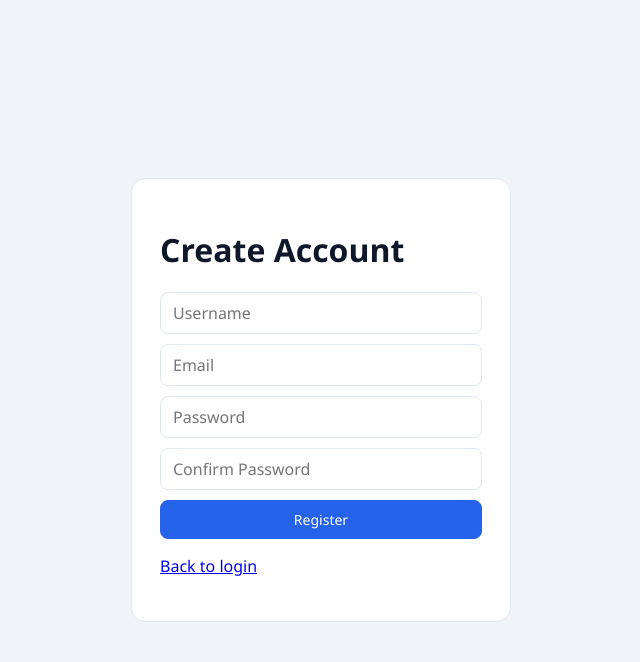
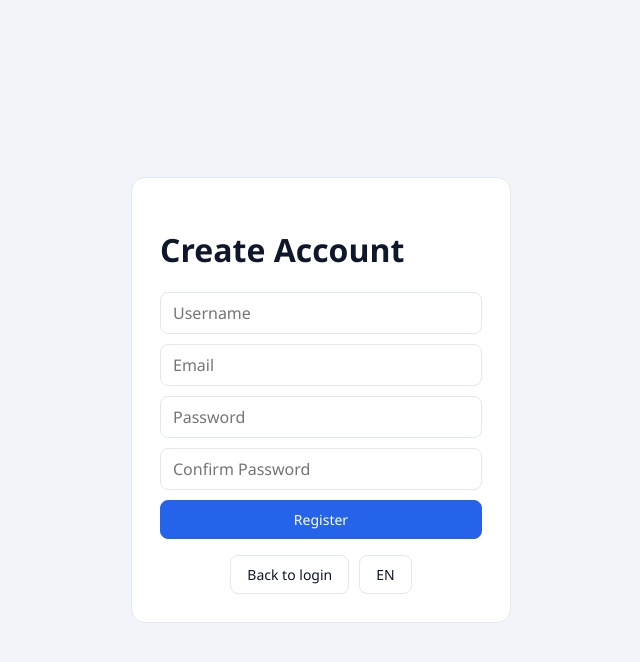
Before and after one commit to nshchepanskyi/Project_janglo-python-, a Django app: page /register/ in a window 1280 px wide. Shown: the top 662 px of the page, without its empty margins (319-959 px from the left). Run offline with Django 5.2, Linux system fonts and the light colour scheme.

Commit message:
style(ui): convert links to buttons (view all, logout, register/back-to-login, lang toggles)

```diff
--- a/hotel/static/hotel/style.css
+++ b/hotel/static/hotel/style.css
@@ -26,10 +26,14 @@ th{text-align:left;color:var(--muted);font-size:12px;padding:8px;border-bottom:1
 td{padding:10px 8px;border-bottom:1px solid var(--border)}
 .pill{background:var(--accent-bg);color:var(--accent);padding:2px 10px;border-radius:8px}
 .badge{background:var(--accent-bg);color:var(--accent);padding:3px 10px;border-radius:20px;font-size:12px}
-.btn{padding:9px 16px;border-radius:8px;border:1px solid var(--border);text-decoration:none;cursor:pointer;font-size:14px;background:var(--surface);color:var(--text)}
+.btn{display:inline-block;padding:9px 16px;border-radius:8px;border:1px solid var(--border);text-decoration:none;cursor:pointer;font-size:14px;background:var(--surface);color:var(--text)}
+.btn.small{padding:6px 12px;font-size:12px}
 .btn.primary{background:var(--accent);color:#fff;border-color:var(--accent)}
 .btn.danger{background:var(--danger);color:#fff;border-color:var(--danger)}
 .btn.ghost{background:transparent}
+a.btn:hover{filter:brightness(1.08)}
+.nav-foot .btn{margin-top:4px;text-align:center}
+.auth-actions{display:flex;gap:10px;justify-content:center;margin-top:16px}
 .form-row{display:flex;gap:10px;flex-wrap:wrap;align-items:center}
 .form-grid{display:grid;grid-template-columns:repeat(2,1fr);gap:10px}
 input,select{padding:9px 12px;border-radius:8px;border:1px solid var(--border);background:var(--surface);color:var(--text)}
--- a/hotel/templates/hotel/base.html
+++ b/hotel/templates/hotel/base.html
@@ -21,7 +21,7 @@
     {% if user.is_authenticated %}
     <div class="nav-foot">
       <span>{{ user.username }}</span>
-      <a href="{% url 'logout' %}">{% tr "Logout" %}</a>
+      <a href="{% url 'logout' %}" class="btn ghost small">{% tr "Logout" %}</a>
     </div>
     {% endif %}
   </aside>
--- a/hotel/templates/hotel/dashboard.html
+++ b/hotel/templates/hotel/dashboard.html
@@ -9,7 +9,7 @@
 </div>
 
 <div class="card">
-  <div class="card-head"><h2>{% tr "Recent Reservations" %}</h2><a href="{% url 'reservations' %}">{% tr "VIEW ALL RECORDS" %}</a></div>
+  <div class="card-head"><h2>{% tr "Recent Reservations" %}</h2><a class="btn small" href="{% url 'reservations' %}">{% tr "VIEW ALL RECORDS" %}</a></div>
   <table>
     <thead><tr><th>{% tr "GUEST NAME" %}</th><th>{% tr "ROOM" %}</th><th>{% tr "CHECK IN" %}</th><th>{% tr "STATUS" %}</th><th>{% tr "AMOUNT" %}</th></tr></thead>
     <tbody>
--- a/hotel/templates/hotel/login.html
+++ b/hotel/templates/hotel/login.html
@@ -11,7 +11,10 @@
     <input name="password" type="password" placeholder="{% tr "Password" %}" required>
     <button class="btn primary" type="submit">{% tr "Login" %}</button>
   </form>
-  <p><a href="{% url 'register' %}">{% tr "Create account" %}</a> · <a href="{% url 'toggle_lang' %}">{{ lang|upper }}</a></p>
+  <div class="auth-actions">
+    <a class="btn primary" href="{% url 'register' %}">{% tr "Create account" %}</a>
+    <a class="btn ghost" href="{% url 'toggle_lang' %}">{{ lang|upper }}</a>
+  </div>
 </div>
 </body>
 </html>
--- a/hotel/templates/hotel/register.html
+++ b/hotel/templates/hotel/register.html
@@ -13,7 +13,10 @@
     <input name="confirm" type="password" placeholder="{% tr "Confirm Password" %}" required>
     <button class="btn primary" type="submit">{% tr "Register" %}</button>
   </form>
-  <p><a href="{% url 'login' %}">{% tr "Back to login" %}</a></p>
+  <div class="auth-actions">
+    <a class="btn ghost" href="{% url 'login' %}">{% tr "Back to login" %}</a>
+    <a class="btn ghost" href="{% url 'toggle_lang' %}">{{ lang|upper }}</a>
+  </div>
 </div>
 </body>
 </html>
```
